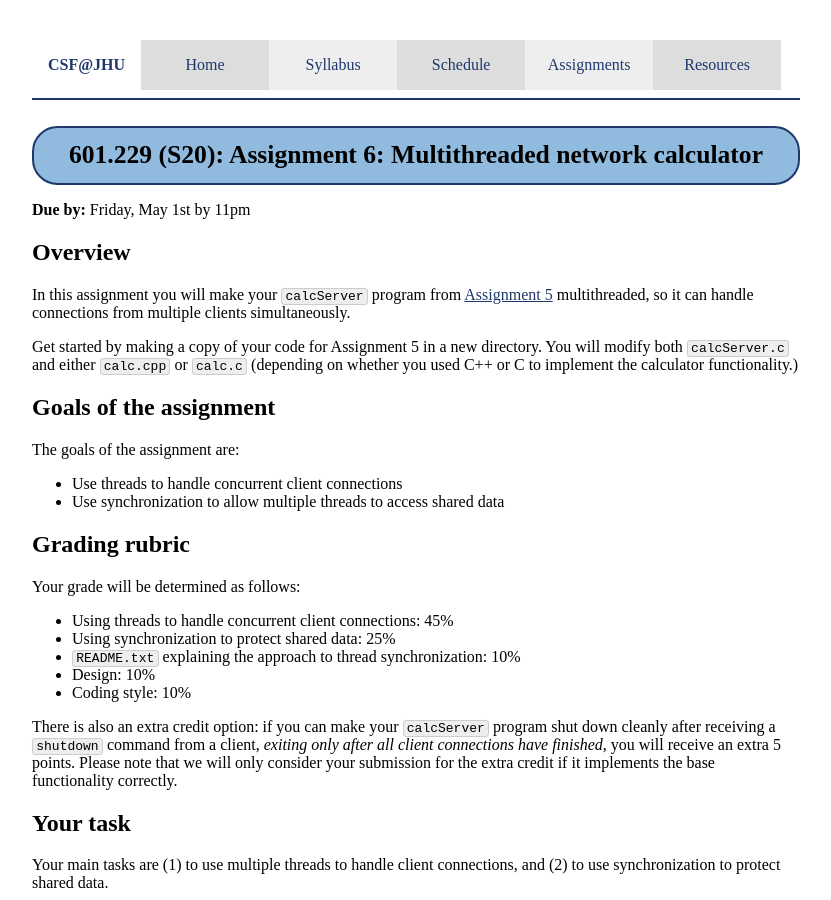
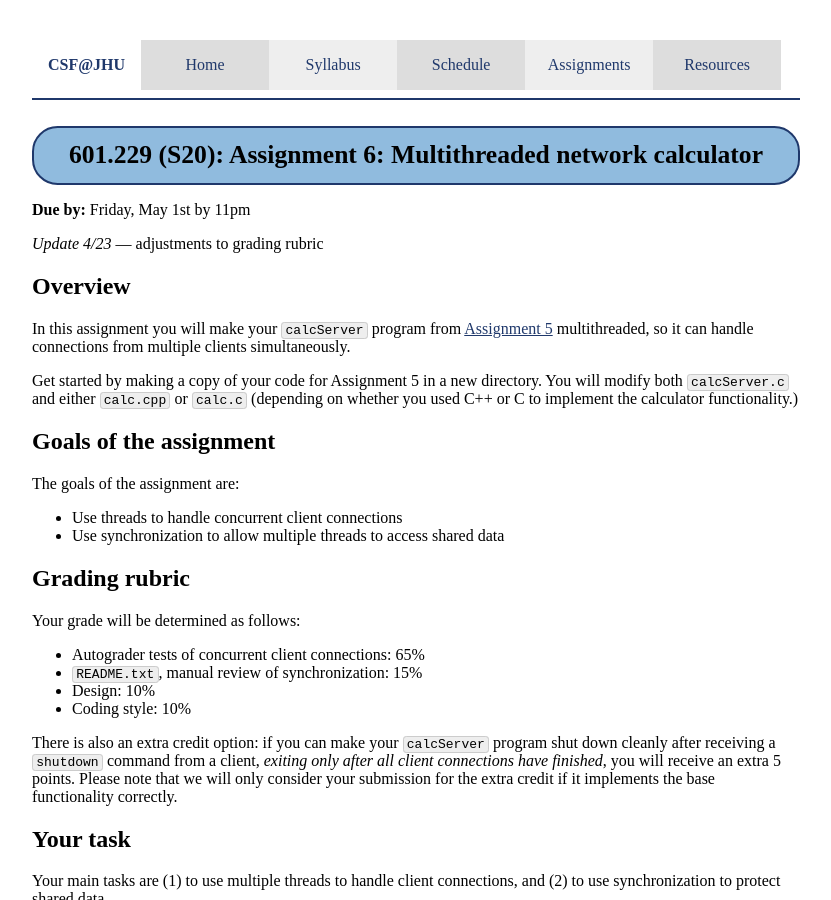
Before and after one commit to jhucsf/spring2020, a Jekyll site: the page built from assign/assign06.md, in a window 1280 px wide and 900 px high. Shown: the whole window, without its empty margins (224-1055 px from the left). Built offline with Jekyll 4.4.1, drawn with Linux system fonts in a browser that asks for light colours.

Commit message:
minor updates to assignment 6 grading rubric

```diff
--- a/assign/assign06.md
+++ b/assign/assign06.md
@@ -4,6 +4,8 @@ title: "Assignment 6: Multithreaded network calculator"
 ---
 
 **Due by:** Friday, May 1st by 11pm
+
+*Update 4/23* — adjustments to grading rubric
 
 ## Overview
 
@@ -25,9 +27,8 @@ The goals of the assignment are:
 
 Your grade will be determined as follows:
 
-* Using threads to handle concurrent client connections: 45%
-* Using synchronization to protect shared data: 25%
-* `README.txt` explaining the approach to thread synchronization: 10%
+* Autograder tests of concurrent client connections: 65%
+* `README.txt`, manual review of synchronization: 15%
 * Design: 10%
 * Coding style: 10%
 
```
Also changed, not shown: index.md (+1 -0 lines).
